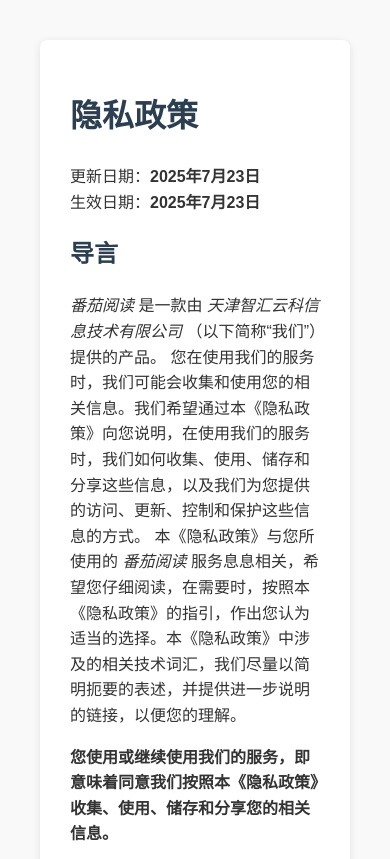
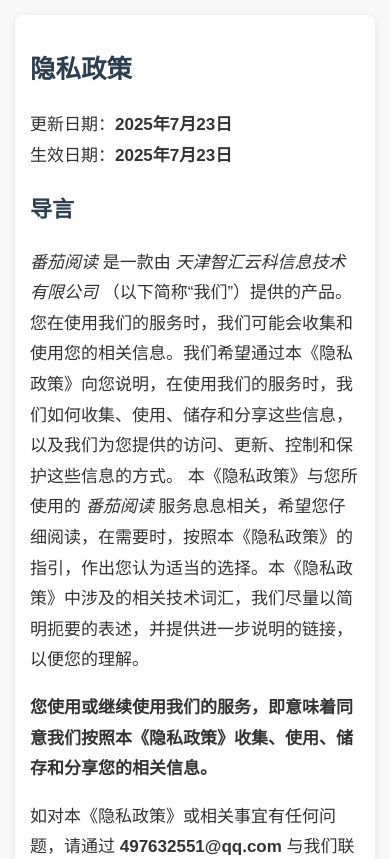
Before and after one commit to zhyunke/zhyunke.github.io, a plain HTML site: page privacy.html in a window 390 px wide. Shown: the top 859 px of the page. Drawn offline with Linux system fonts and the light colour scheme.

Commit message:
MOD:html

```diff
--- a/privacy.html
+++ b/privacy.html
@@ -2,23 +2,26 @@
 <html lang="zh-CN">
 <head>
     <meta charset="UTF-8">
+    <meta name="viewport" content="width=device-width, initial-scale=1.0">
     <title>隐私政策</title>
     <style>
         body {
             font-family: "Microsoft YaHei", sans-serif;
-            line-height: 1.6;
-            margin: 40px;
+            font-size: 18px; /* 增大字体，适合手机阅读 */
+            line-height: 1.8; /* 增加行高，提升可读性 */
+            margin: 20px;
             background-color: #f9f9f9;
             color: #333;
         }
         h1, h2 {
             color: #2c3e50;
+            font-size: 1.6em; /* 标题也适当放大 */
         }
         .container {
             max-width: 900px;
             margin: auto;
             background: white;
-            padding: 30px;
+            padding: 20px; /* 适配小屏，减少内边距 */
             border-radius: 8px;
             box-shadow: 0 2px 8px rgba(0,0,0,0.1);
         }
@@ -29,6 +32,23 @@
             margin-top: 50px;
             font-size: 0.9em;
             color: #777;
+        }
+
+        /* 更小屏幕进一步优化 */
+        @media (max-width: 480px) {
+            body {
+                font-size: 17px;
+                margin: 15px;
+            }
+            h1 {
+                font-size: 1.5em;
+            }
+            h2 {
+                font-size: 1.3em;
+            }
+            .container {
+                padding: 15px;
+            }
         }
     </style>
 </head>
```
Also changed, not shown: user-agent.html (renamed from user-agenet.html).
